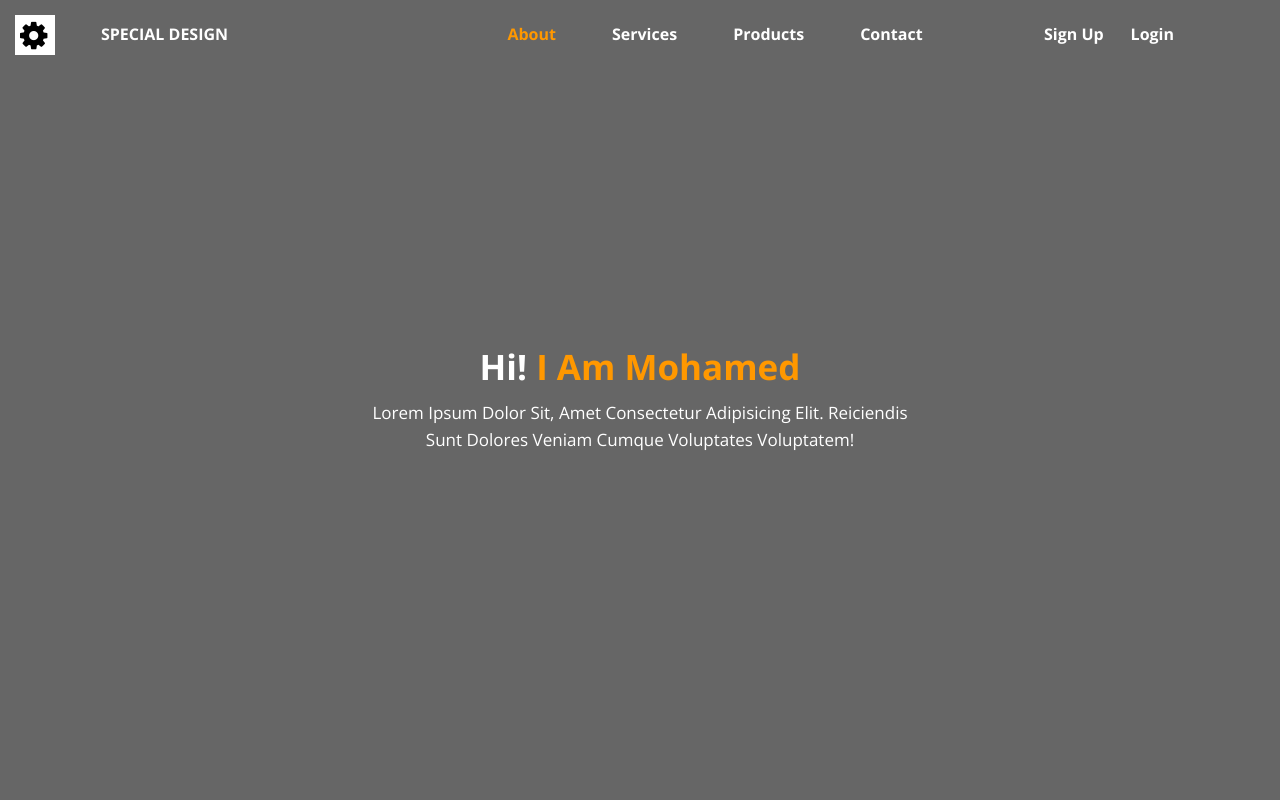
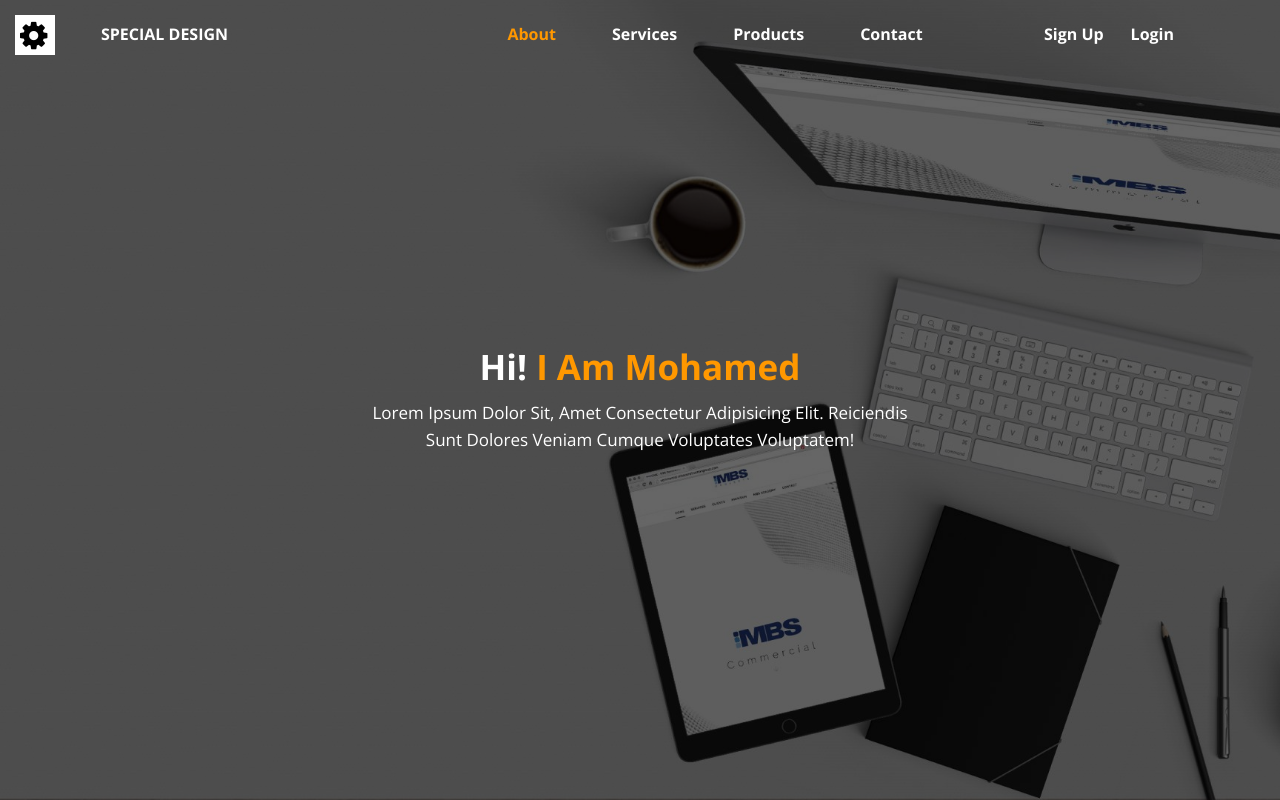
Before and after one commit to MohamedALNaser/project-five, a plain HTML site: page index.html in a window 1280 px wide. Drawn offline with nearby package versions, Linux system fonts and the light colour scheme.

Commit message:
change bg dirctory

```diff
--- a/css/main.css
+++ b/css/main.css
@@ -176,7 +176,7 @@
 
 .landing-page {
     min-height: 100vh;
-    background-image: url("./../imgs/1920x1080/02.jpg");
+    background-image: url("./../imgs/02.jpg");
     background-size: cover;
     position: relative;
 }
```
